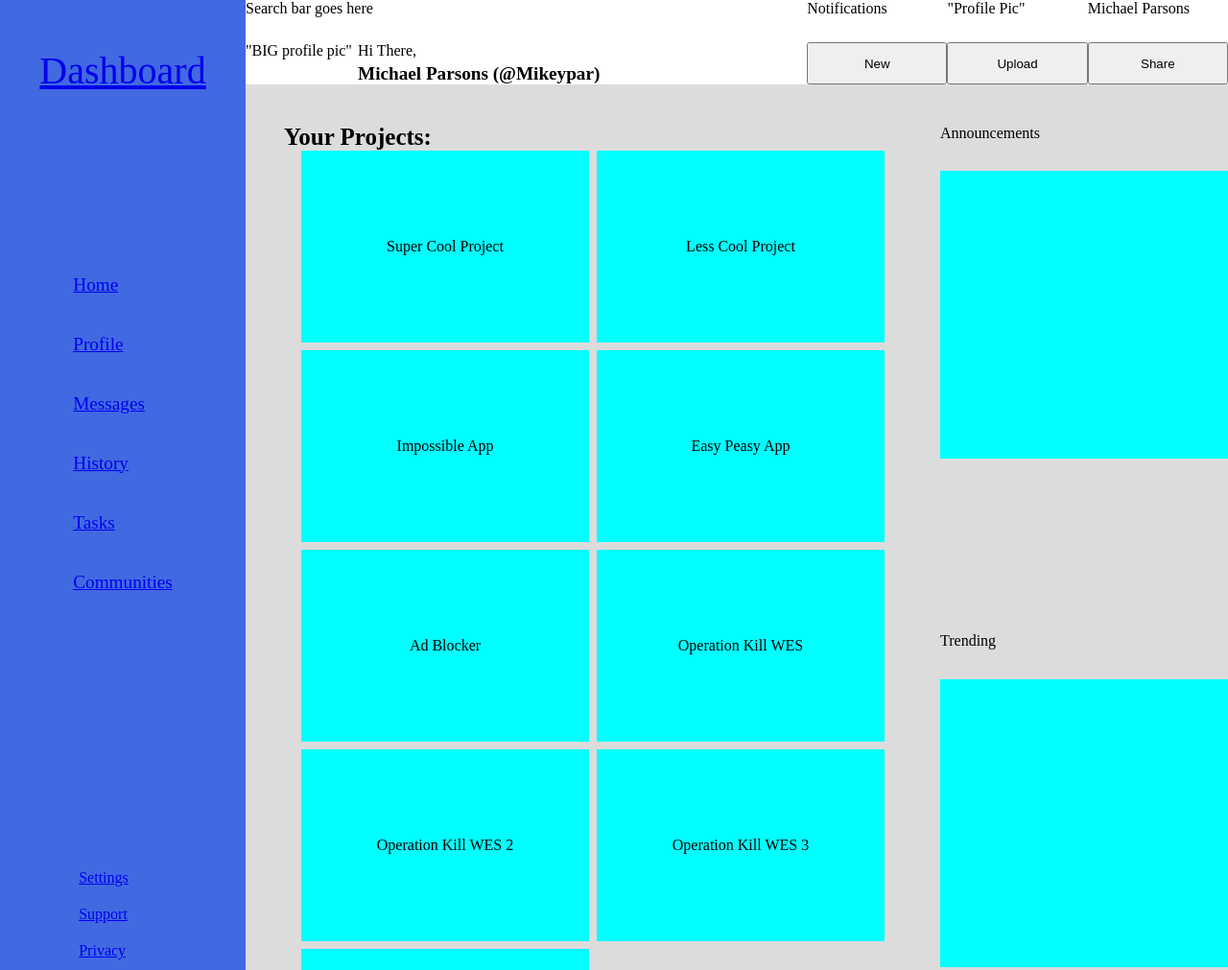
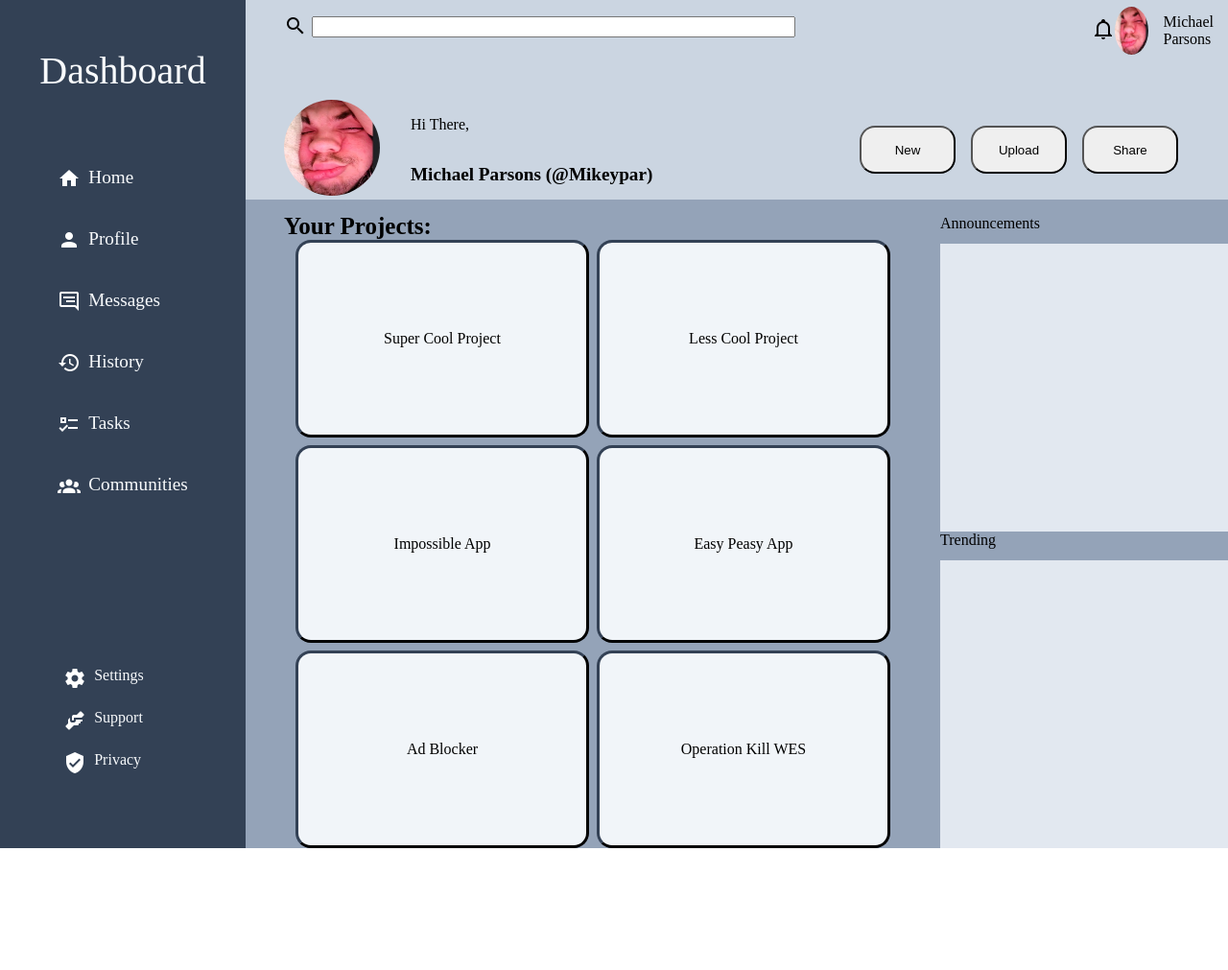
Before and after one commit to MikeyPar/Dashboard, a plain HTML site: page index.html in a window 1280 px wide. Shown: the top 1011 px of the page at 96% size. After the commit the page ends 884 px from the top, so only its background shows below. Drawn offline with Linux system fonts and the light colour scheme.

Commit message:
added icons and color, fixed the top bar

```diff
--- a/index.html
+++ b/index.html
@@ -14,32 +14,61 @@
                 <a href="http://127.0.0.1:5500/index.html">Dashboard</a>
             </div>
             <ul class="mid-nav">
-                <a href="http://127.0.0.1:5500/index.html">Home</a>
-                <a href="http://127.0.0.1:5500/index.html">Profile</a>
-                <a href="http://127.0.0.1:5500/index.html">Messages</a>
-                <a href="http://127.0.0.1:5500/index.html">History</a>
-                <a href="http://127.0.0.1:5500/index.html">Tasks</a>
-                <a href="http://127.0.0.1:5500/index.html">Communities</a>
+                <a href="http://127.0.0.1:5500/index.html">
+                    <img src="./pics/home.png" alt="">Home</a>
+                <a href="http://127.0.0.1:5500/index.html">
+                    <img src="./pics/account.png" alt="">Profile</a>
+                <a href="http://127.0.0.1:5500/index.html">
+                    <img src="./pics/message-reply-text-outline.png" alt="">Messages</a>
+                </a>
+                <a href="http://127.0.0.1:5500/index.html">
+                    <img src="./pics/history.png" alt="">History</a>
+                </a>
+                <a href="http://127.0.0.1:5500/index.html">
+                    <img src="./pics/tasks.png" alt="">Tasks</a>
+                </a>
+                <a href="http://127.0.0.1:5500/index.html">
+                    <img src="./pics/account-group.png" alt="">Communities</a>
+                </a>
             </ul>
             <ul class="bot-nav">
-                <a href="http://127.0.0.1:5500/index.html">Settings</a>
-                <a href="http://127.0.0.1:5500/index.html">Support</a>
-                <a href="http://127.0.0.1:5500/index.html">Privacy</a>
+                <a href="http://127.0.0.1:5500/index.html">
+                    <img src="./pics/cog.png" alt="">Settings</a>
+                </a>
+                <a href="http://127.0.0.1:5500/index.html">
+                    <img src="./pics/handshake.png" alt="">Support</a>
+                </a>
+                <a href="http://127.0.0.1:5500/index.html">
+                    <img src="./pics/shield-check.png" alt="">Privacy</a>
+                </a>
             </ul>
         </div>
         <div class="top">
-            <div>Search bar goes here</div>
-            <div>Notifications</div>
-            <div id="Small-pic">"Profile Pic"</div>
-            <div id="Small-name">Michael Parsons</div>
+            <div id="search">
+                <img src="./pics/magnify.png" alt=""></a>
+                <input type="text">
+            </div>
+            <div id="notif">
+                <img src="./pics/bell-outline.png" alt=""></a>
+            </div>
+            <div id="Small-name">
+
+            </div>
+            <div id="Small-pic">
+                <img src="./pics/parker.jpg" alt="">Michael Parsons
+            </div>
             <div class="Hello">
-                <div id="Big-pic">"BIG profile pic"</div>
+                <div id="Big-pic">
+                    <img src="./pics/parker.jpg" alt="">
+                </div>
                 <p id="Hi">Hi There,</p>
                 <p id="Name">Michael Parsons (@Mikeypar)</p>
             </div>
-            <button>New</button>
-            <button>Upload</button>
-            <button>Share</button>
+            <div class="buttons">
+                <button id="new">New</button>
+                <button id="upload">Upload</button>
+                <button id="share">Share</button>
+            </div>
         </div>
         <div class="content">
             <div class="Left">
@@ -51,9 +80,6 @@
                     <div class="card">Easy Peasy App</div>
                     <div class="card">Ad Blocker</div>
                     <div class="card">Operation Kill WES</div>
-                    <div class="card">Operation Kill WES 2</div>
-                    <div class="card">Operation Kill WES 3</div>
-                    <div class="card">Operation Kill WES 4</div>
                 </div>
             </div>
 
--- a/style.css
+++ b/style.css
@@ -13,11 +13,24 @@
 
 .nav {
     display: grid;
-    background-color:royalblue;
+    background-color:#334155;
     grid-row: 1 / 3;
     justify-items: center;
     align-items: start;
     grid-template-rows: min(1fr) min(2fr) min(1fr);
+}
+
+a:link,
+a:visited,
+a:hover,
+a:active {
+    text-decoration: none;
+    color: #f8fafc;
+}
+
+a {
+    display: flex;
+    gap: 8px;
 }
 
 .top-nav {
@@ -47,7 +60,31 @@ ul {
     grid-template-columns: 4fr 1fr 1fr 1fr;
     grid-template-rows: 1fr 1fr;
     grid-area: 1 / 2 / 2 / 4;
+    justify-items: start;
+    background-color: #cbd5e1;
+    align-items: center;
+}
 
+#search {
+    display: grid;
+    grid-template-columns: 1fr 20fr;
+    width: 600px;
+    height: 75px;
+    grid-area: 1 / 1 / 2 / 2;
+    justify-content: center;
+    padding-left: 40px;
+}
+
+#search input {
+    margin-top: 2px;
+    width: 500px;
+    height: 18px;
+}
+
+button {
+    border-radius: 16px;
+    height: 50px;
+    width: 100px;
 }
 
 .Hello {
@@ -55,6 +92,8 @@ ul {
     grid-area: 2 / 1 / 3 / 2;
     grid-template-columns: 1fr 4fr;
     grid-template-rows: 1fr 1fr;
+    align-items: center;
+    padding-left: 40px;
 }
 
 #Hi {
@@ -68,11 +107,49 @@ ul {
 }
 
 #Big-pic {
+    margin-right: 16px;
     grid-area: 1 / 1 / 3 / 2;
 }
 
+#Big-pic img {
+    height: 100px;
+    width: 100px;
+    border-radius: 50%;
+    margin-right: 16px;
+}
+
 #Small-pic {
+    display: flex;
+    align-items: center;
+    grid-area: 1 / 4 / 2 / 5;
+    padding-bottom: 40px;
+}
+
+#Small-pic img {
+    height: 50px;
+    width: 50px;
+    border-radius: 50%;
+    margin-right: 16px;
+}
+
+#Small-name {
+    margin-top: 16px;
+}
+
+#notif {
     grid-area: 1 / 3 / 2 / 4;
+    margin-bottom: 40px;
+    margin-left: 150px;
+}
+
+#notif img {
+}
+
+.buttons {
+    display: flex;
+    align-items: flex-end;
+    gap: 16px;
+    grid-area: 2 / 2 / 3 / 5;
 }
 
 .content {
@@ -80,24 +157,24 @@ ul {
     grid-template-columns: 3fr 1fr;
     grid-template-rows: 1fr 1fr;
     grid-area: 2 / 2 / 3 / 4;
-    background-color: gainsboro;
+    background-color: #94a3b8;
 }
 
 .Right {
     display: grid;
     grid-area: 1 / 2 / 3 / 3;
     grid-template-rows: 1fr 10fr 1fr 10fr;
-    margin-top: 42px;
+    margin-top: 16px;
 }
 
 #Announce-box {
-    background-color: cyan;
+    background-color: #e2e8f0;
     height: 300px;
     width: 300px;
 }
 
 #Trend-box {
-    background-color: cyan;
+    background-color: #e2e8f0;
     height: 300px;
     width: 300px;
 }
@@ -119,12 +196,11 @@ ul {
 }
 
 .cards {
-    display: grid;
+    display: flex;
+    flex-wrap: wrap;
+    gap: 8px;
+    align-items: center;
     justify-content: center;
-    align-content: space-evenly;
-    grid-template-columns: repeat(auto-fill, 300px);
-    grid-template-rows: repeat(auto-fill, 200px);
-    gap: 8px;
 }
 
 .card {
@@ -133,5 +209,8 @@ ul {
     align-items: center;
     height: 200px;
     width: 300px;
-    background-color: cyan;
+    background-color: #f1f5f9;
+    border-radius: 16px;
+    border-style: outset;
+    border-color: #334155;
 }
```
Also changed, not shown: pics/account-group.png (added), pics/account.png (added), pics/bell-outline.png (added), pics/bell.png (added), pics/cog.png (added), pics/handshake-outline.png (added), pics/handshake.png (added), pics/history.png (added), pics/home.png (added), pics/magnify.png (added), pics/message-reply-text-outline.png (added), pics/parker.jpg (added), pics/shield-check.png (added), pics/tasks.png (added).
